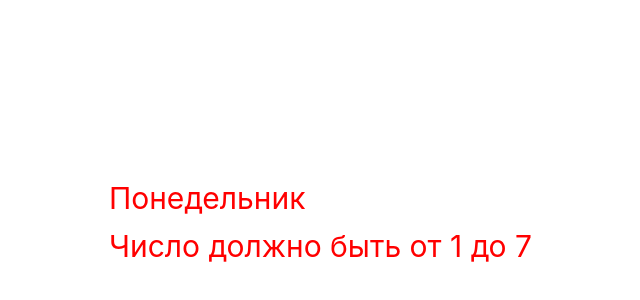
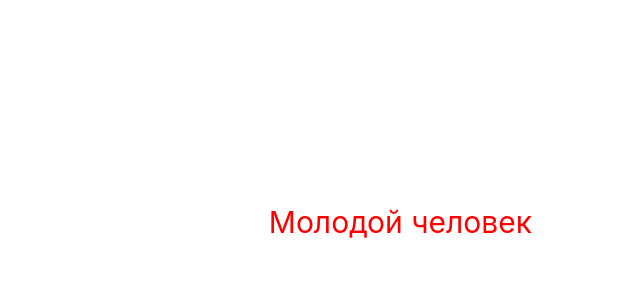
Before and after one commit to SebrianFoxy/ABC_Vue, a Vue app: page / in a window 1280 px wide. Shown: the part 178-478 px from the top of the page, without its empty margins (108-748 px from the left). Built offline with nearby package versions, Linux system fonts and the light colour scheme.

Commit message:
Задание24

```diff
--- a/src/App.vue
+++ b/src/App.vue
@@ -1,14 +1,10 @@
 <template>
 	<div>
     <h1>
-	    <p v-if="day === 1">Понедельник</p>
-      <p v-if="day === 2">Вторник</p>
-      <p v-if="day === 3">Среда</p>
-      <p v-if="day === 4">Четверг</p>
-      <p v-if="day === 5">Пятница</p>
-      <p v-if="day === 6">Суббота</p>
-      <p v-if="day === 7">Воскресенье</p>
-      <p v-else>Число должно быть от 1 до 7</p>
+	    <p v-if = "age < 18">Подросток</p>
+      <p v-else-if = "age >= 18 && age <= 25">Молодой человек</p>
+      <p v-else-if = "age >= 26">Мужчина</p>
+      <p v-else>Error</p>
     </h1>
 	</div>
 </template>
@@ -17,7 +13,7 @@
   export default{
     data(){
       return{
-        day: 1,
+        age: 21,
       }
     },
     methods: {
```
